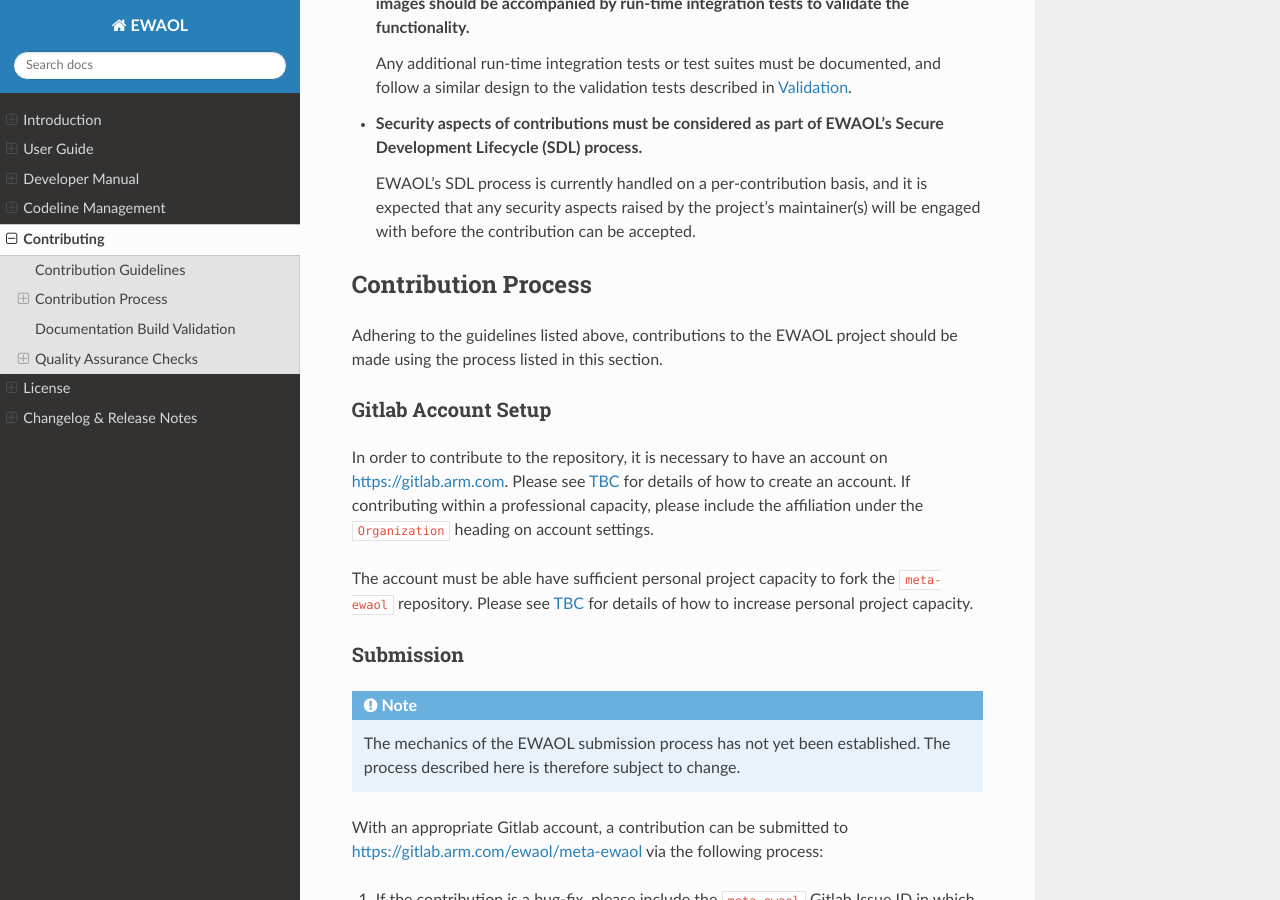
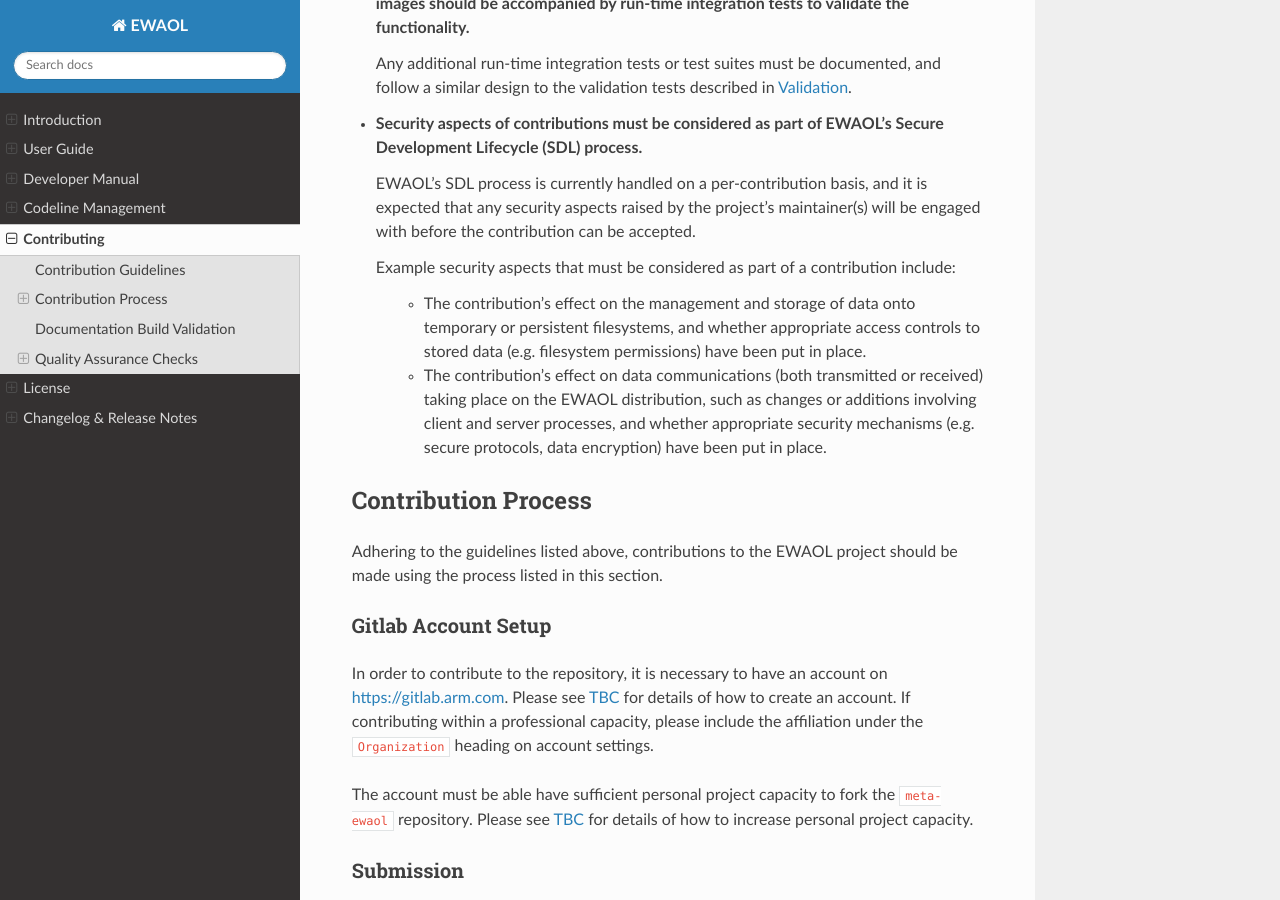
Before and after one commit to chaoge525/soafee_demo, a Sphinx documentation site: the page built from documentation/contributing.rst, in a window 1280 px wide and 900 px high, scrolled down 1305 px. Built offline with Sphinx 7.4.7 and the Read the Docs theme 2.0.0, drawn with Linux system fonts in a browser that asks for light colours.

Commit message:
doc: Add example security considerations as part of contribution guidelines
Issue-Id: SCM-4394
Signed-off-by: Richard Neill <richard.neill@arm.com>
Change-Id: Ic72acfd986980ae0efe02fb25d80bb0f461a14da

```diff
--- a/documentation/contributing.rst
+++ b/documentation/contributing.rst
@@ -75,6 +75,20 @@
   EWAOL's SDL process is currently handled on a per-contribution basis, and it
   is expected that any security aspects raised by the project's maintainer(s)
   will be engaged with before the contribution can be accepted.
+
+  Example security aspects that must be considered as part of a contribution
+  include:
+
+    * The contribution's effect on the management and storage of data onto
+      temporary or persistent filesystems, and whether appropriate access
+      controls to stored data (e.g. filesystem permissions) have been put in
+      place.
+
+    * The contribution's effect on data communications (both transmitted or
+      received) taking place on the EWAOL distribution, such as changes or
+      additions involving client and server processes, and whether appropriate
+      security mechanisms (e.g. secure protocols, data encryption) have been put
+      in place.
 
 ********************
 Contribution Process
```
